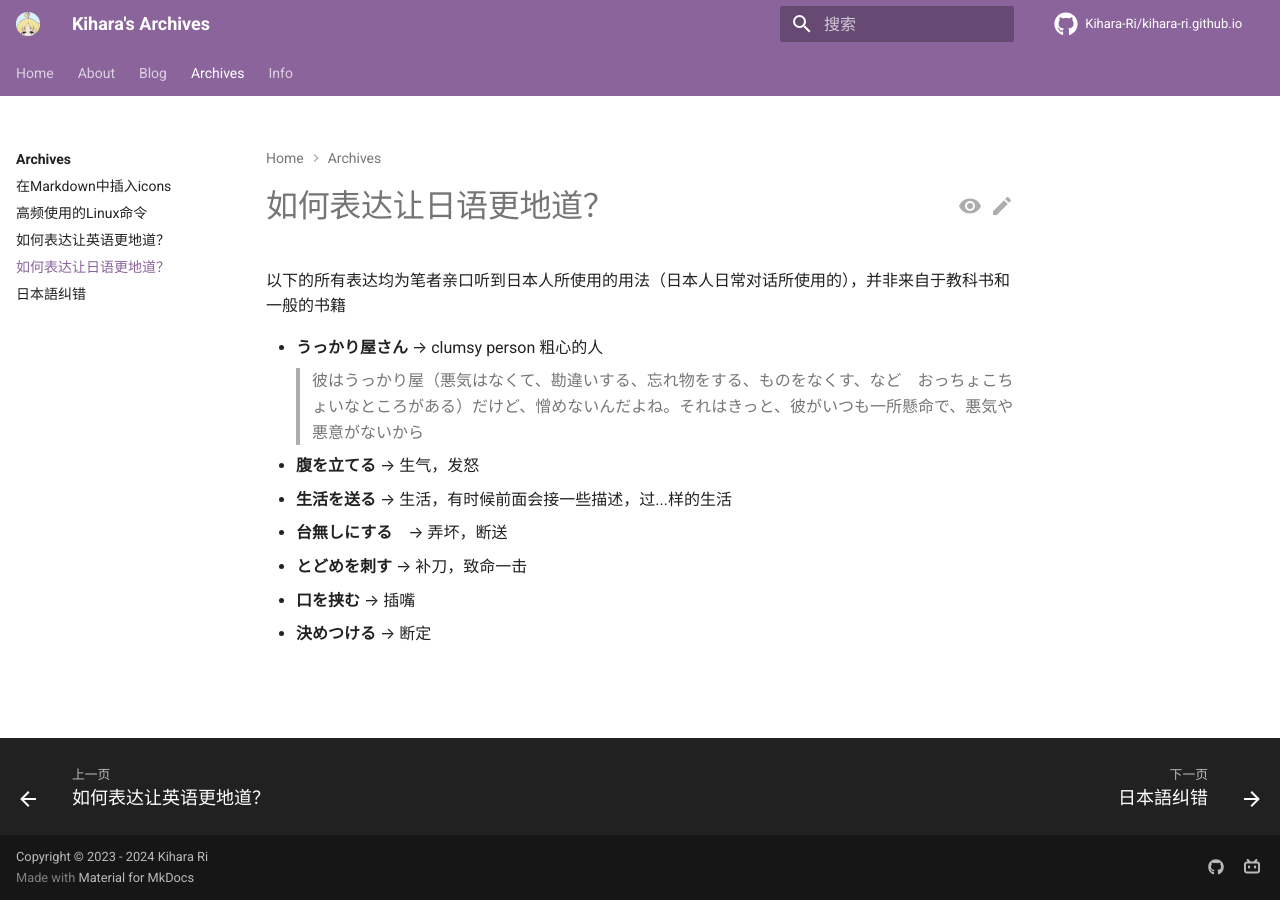
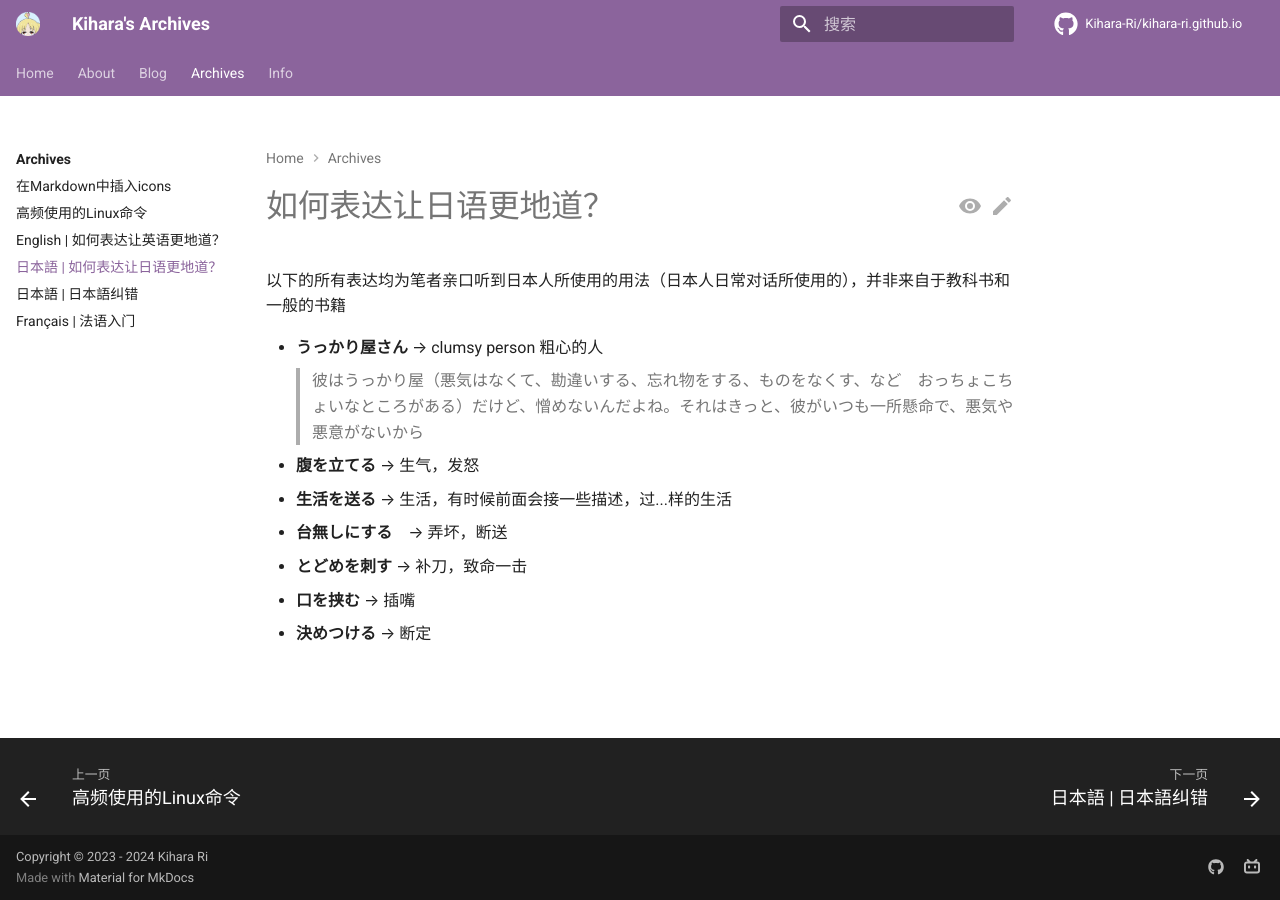
Before and after one commit to Kihara-Ri/kihara-ri.github.io, an MkDocs documentation site: the page built from docs/archives/日本語 | 如何表达让日语更地道？.md, in a window 1280 px wide. Built offline with MkDocs 1.6.1 and Material for MkDocs 9.7.7, drawn with Linux system fonts in a browser that asks for light colours; comment, search, counter and statistics services are not loaded.

Commit message:
更改名称

```diff
--- a/mkdocs.yml
+++ b/mkdocs.yml
@@ -37,9 +37,10 @@ nav:
     - archives/index.md
     - '在Markdown中插入icons': 'archives/insert icons.md'
     - '高频使用的Linux命令': 'archives/高频使用的Linux命令.md'
-    - '如何表达让英语更地道？': 'archives/如何表达让英语更地道？.md'
-    - '如何表达让日语更地道？': 'archives/如何表达让日语更地道？.md'
-    - '日本語纠错': 'archives/日本語纠错.md'
+    - 'English | 如何表达让英语更地道？': 'archives/English | 如何表达让英语更地道？.md'
+    - '日本語 | 如何表达让日语更地道？': 'archives/日本語 | 如何表达让日语更地道？.md'
+    - '日本語 | 日本語纠错': 'archives/日本語 | 日本語纠错.md'
+    - 'Français | 法语入门': 'archives/Français | 法语入门.md'
   - Info:
     - lookups.md
     - books.md
```
Also changed, not shown: docs/archives/Français | 法语入门.md (added, +3 -0 lines), docs/archives/日本語 | 如何表达让日语更地道？.md (renamed from docs/archives/如何表达让日语更地道？.md), docs/archives/日本語 | 日本語纠错.md (renamed from docs/archives/日本語纠错.md).
